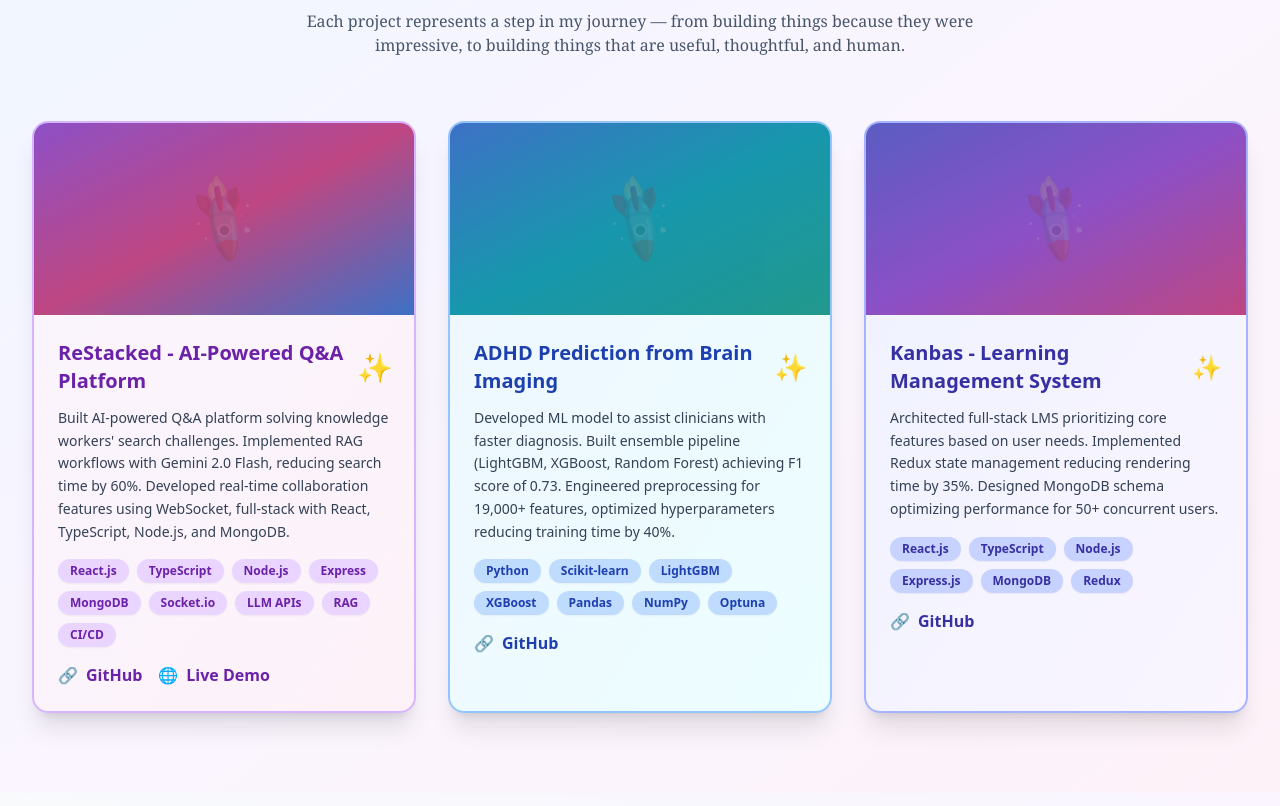
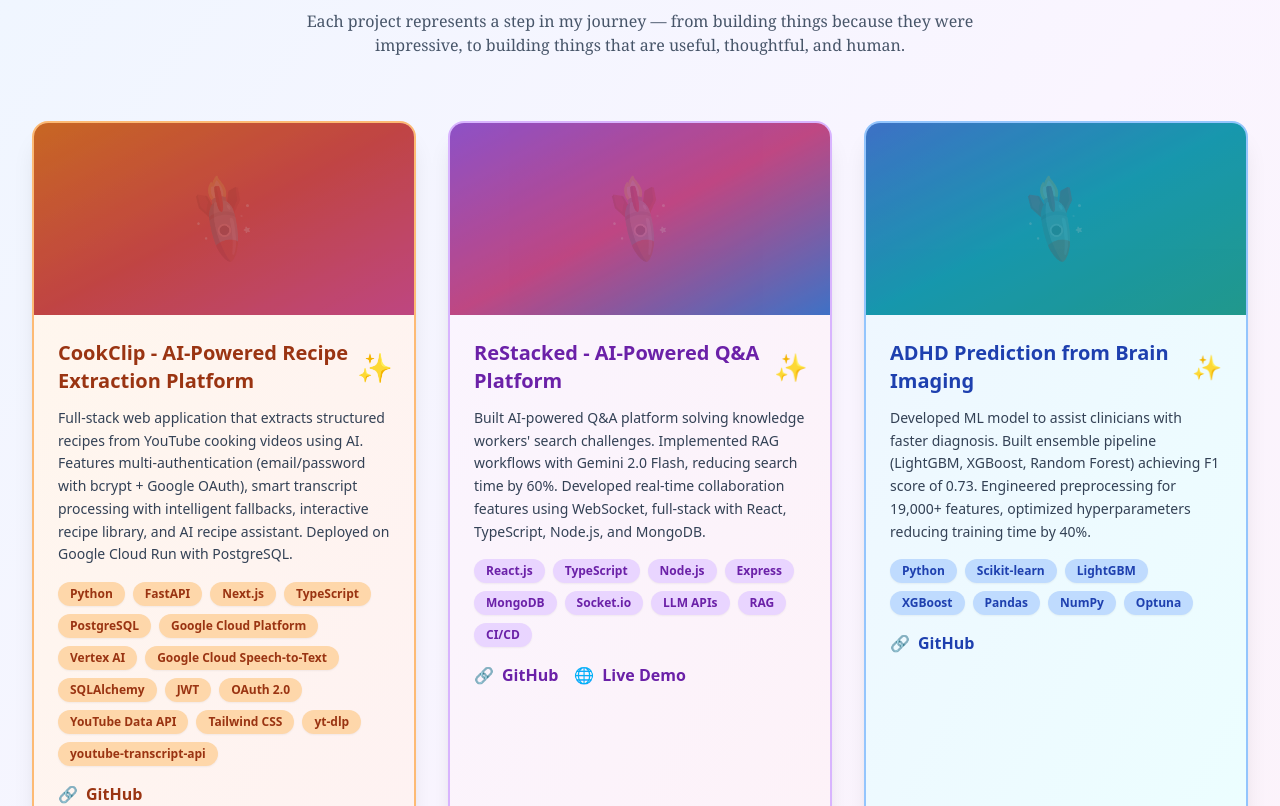
Before and after one commit to phganie/personal-web, a React (Create React App) app: page / in a window 1280 px wide. Shown: the part 7880-8686 px from the top of the page. Built offline with nearby package versions, Linux system fonts and the light colour scheme.

Commit message:
project update

```diff
--- a/src/components/Projects.js
+++ b/src/components/Projects.js
@@ -2,6 +2,14 @@
 import { motion } from 'framer-motion';
 
 const projects = [
+  {
+    title: 'CookClip - AI-Powered Recipe Extraction Platform',
+    description: 'Full-stack web application that extracts structured recipes from YouTube cooking videos using AI. Features multi-authentication (email/password with bcrypt + Google OAuth), smart transcript processing with intelligent fallbacks, interactive recipe library, and AI recipe assistant. Deployed on Google Cloud Run with PostgreSQL.',
+    image: 'https://via.placeholder.com/600x400',
+    technologies: ['Python', 'FastAPI', 'Next.js', 'TypeScript', 'PostgreSQL', 'Google Cloud Platform', 'Vertex AI', 'Google Cloud Speech-to-Text', 'SQLAlchemy', 'JWT', 'OAuth 2.0', 'YouTube Data API', 'Tailwind CSS', 'yt-dlp', 'youtube-transcript-api'],
+    github: '#',
+    demo: '#'
+  },
   {
     title: 'ReStacked - AI-Powered Q&A Platform',
     description: 'Built AI-powered Q&A platform solving knowledge workers\' search challenges. Implemented RAG workflows with Gemini 2.0 Flash, reducing search time by 60%. Developed real-time collaboration features using WebSocket, full-stack with React, TypeScript, Node.js, and MongoDB.',
@@ -30,6 +38,7 @@
 
 const Projects = () => {
   const projectColors = [
+    { gradient: 'from-orange-500 via-red-500 to-pink-500', bg: 'from-orange-50 to-red-50 dark:from-orange-900/40 dark:to-red-900/40', border: 'border-orange-300 dark:border-orange-600', text: 'text-orange-800 dark:text-orange-300', badge: 'bg-orange-200 dark:bg-orange-800 text-orange-800 dark:text-orange-200' },
     { gradient: 'from-purple-500 via-pink-500 to-blue-500', bg: 'from-purple-50 to-pink-50 dark:from-purple-900/40 dark:to-pink-900/40', border: 'border-purple-300 dark:border-purple-600', text: 'text-purple-800 dark:text-purple-300', badge: 'bg-purple-200 dark:bg-purple-800 text-purple-800 dark:text-purple-200' },
     { gradient: 'from-blue-500 via-cyan-500 to-teal-500', bg: 'from-blue-50 to-cyan-50 dark:from-blue-900/40 dark:to-cyan-900/40', border: 'border-blue-300 dark:border-blue-600', text: 'text-blue-800 dark:text-blue-300', badge: 'bg-blue-200 dark:bg-blue-800 text-blue-800 dark:text-blue-200' },
     { gradient: 'from-indigo-500 via-purple-500 to-pink-500', bg: 'from-indigo-50 to-purple-50 dark:from-indigo-900/40 dark:to-purple-900/40', border: 'border-indigo-300 dark:border-indigo-600', text: 'text-indigo-800 dark:text-indigo-300', badge: 'bg-indigo-200 dark:bg-indigo-800 text-indigo-800 dark:text-indigo-200' },
```
Also changed, not shown: 1 other file (tests, documents, lock files or other folders).
